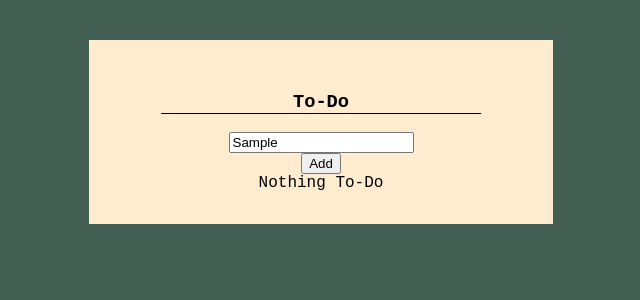
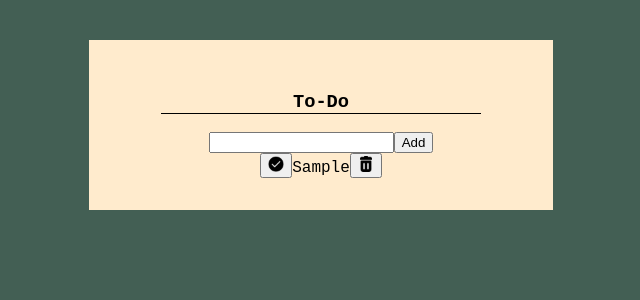
Before and after one commit to nichole-o/react-to-do-app, a React (Create React App) app in the folder to-do/: page / in a window 1280 px wide. Both pictures are taken after typing "Sample" into the empty fields and a click on the button "Add". Shown: the top 300 px of the page, without its empty margins (319-959 px from the left). Built offline with nearby package versions, Linux system fonts and the light colour scheme.

Commit message:
added logic to ToDo.js file. deleted Home.js file. added icons for complete and delete functions

```diff
--- a/to-do/src/App.js
+++ b/to-do/src/App.js
@@ -1,10 +1,10 @@
 import React from 'react';
-import Home from './components/pages/Home';
+import ToDo from './components/ToDo';
 
 function App() {
   return (
     <div className="App">
-      <Home></Home>
+      <ToDo />
     </div>
   );
 }
--- /dev/null
+++ b/to-do/src/components/ToDo.js
@@ -0,0 +1,82 @@
+import React, { useState } from 'react';
+import complete from './images/complete.png';
+import remove from './images/remove.png';
+
+function Task({ task, index, completeTask, removeTask }) {
+
+    return (
+        <div
+            className="task"
+            style={{ textDecoration: task.completed ? "line-through" : "" }}
+        >
+
+            <button onClick={() => completeTask(index)}><img className="img complete-img" src={complete} alt=""/></button>
+
+            {task.title}
+
+            <button onClick={() => removeTask(index)}><img className="img remove-img" src={remove} alt=""/></button>
+        </div>
+    );
+}
+
+const ToDo = () => {
+
+    const [value, setValue] = useState('');
+    const [tasks, setTasks] = useState([]);
+
+    const handleSubmit = e => {
+        e.preventDefault();
+        if(!value) return;
+
+        addTask(value);
+        setValue('');
+    }
+
+    const addTask = title => {
+        const newTasks = [ ...tasks, { title, completed: false }];
+        setTasks(newTasks);
+    };
+
+    const completeTask = index => {
+        const newTasks = [...tasks];
+        newTasks[index].completed = true;
+        setTasks(newTasks);
+    };
+
+    const removeTask = index => {
+        const newTasks = [...tasks];
+        newTasks.splice(index, 1);
+        setTasks(newTasks);
+    };
+
+
+    return (
+        <div className="todo">
+        <header>
+            <h3 className="h3-todo">To-Do</h3>
+        </header>
+
+            <form className="to-do-form" onSubmit={handleSubmit}>
+
+                    <input type="text" id="new-to-do" className="new-to-do-input" value={value}
+                    onChange={e => setValue(e.target.value)}/><br/>
+                    <button type="submit" className="new-to-do-btn">Add</button>
+
+            </form>
+
+                <div className="tasks">
+                    {tasks.map((task, index) => (
+                        <Task
+                            task={task}
+                            index={index}
+                            completeTask={completeTask}
+                            removeTask={removeTask}
+                            key={index}
+                        />
+                    ))}
+                </div>
+
+        </div>
+    );
+}
+export default ToDo;
--- a/to-do/src/components/pages/Home.js
+++ /dev/null
@@ -1,13 +0,0 @@
-import React from 'react';
-import ToDo from './ToDo';
-
-const Home = () => {
-    return (
-        <div className="home">
-            <div className="todo-block">
-                <ToDo/>
-            </div>
-        </div>
-    );
-}
-export default Home;
--- a/to-do/src/components/pages/ToDo.js
+++ /dev/null
@@ -1,29 +0,0 @@
-import React, { useState } from 'react';
-
-const ToDo = () => {
-    const [toDo, setToDo] = useState([]);
-    const createToDo = (e) => {
-        e.preventDefault();
-        setToDo(document.getElementById('new-to-do').innerHTML);
-    }
-
-    return (
-        <div className="todo">
-        <header>
-            <h3 className="h3-todo">To-Do</h3>
-        </header>
-
-            <form className="to-do-form" onSubmit={createToDo}>
-                <div className="">
-
-                    <input type="text" id="new-to-do" className="new-to-do-input" name="text" autoComplete="off"
-                    onChange={ e => setToDo(e.target.value)}/><br/>
-                    <button type="submit" className="new-to-do-btn" onClick={createToDo}>Add</button>
-                </div>
-            </form>
-            {toDo.length === 0 && <div>Nothing To-Do</div>}
-
-        </div>
-    );
-}
-export default ToDo;
--- a/to-do/src/index.css
+++ b/to-do/src/index.css
@@ -1,4 +1,4 @@
-.home {
+.App {
   display: flex;
   justify-content: center;
 
@@ -28,3 +28,7 @@ body {
     justify-content: center;
     text-align: center;
 }
+
+.img{
+    width: 1rem;
+}
```
Also changed, not shown: to-do/src/components/images/complete.png (added), to-do/src/components/images/remove.png (added).
